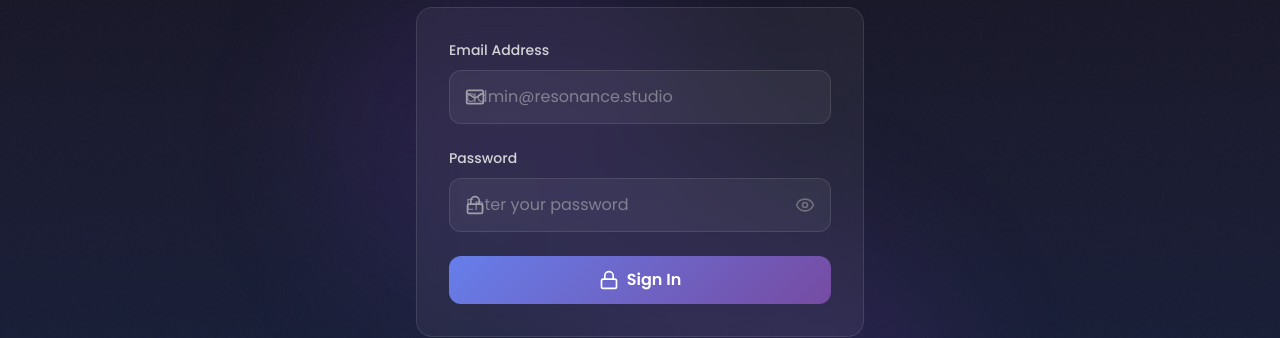
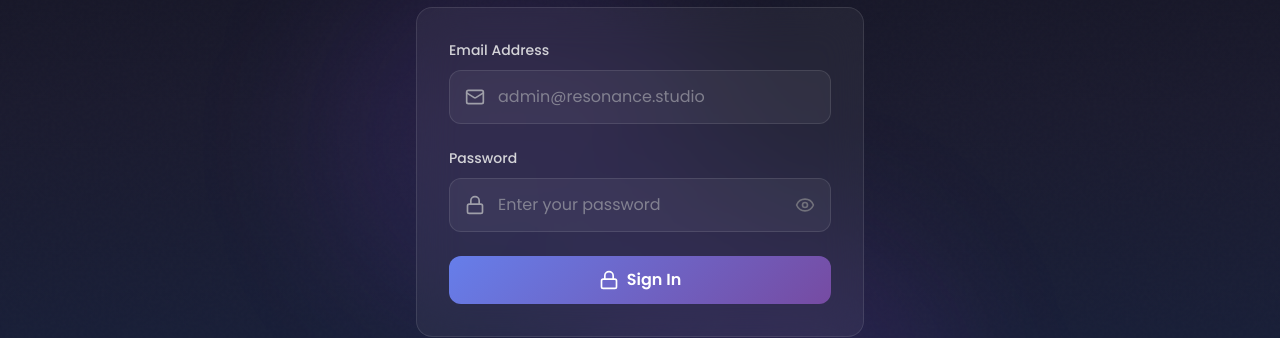
Before and after one commit to Anil-Ranade/Resonance-Studio-Booking-System-Website, a Next.js app: page /admin/login in a window 1280 px wide. Shown: the part 374-712 px from the top of the page. Built offline with nearby package versions, Linux system fonts and the light colour scheme; no server answers.

Commit message:
fixed input for login form 🚀

```diff
--- a/app/admin/login/page.tsx
+++ b/app/admin/login/page.tsx
@@ -139,14 +139,14 @@ export default function AdminLoginPage() {
                 Email Address
               </label>
               <div className="relative">
-                <Mail className="absolute left-4 top-1/2 -translate-y-1/2 w-5 h-5 text-zinc-400 pointer-events-none" />
+                <Mail className="absolute left-4 top-1/2 -translate-y-1/2 w-5 h-5 text-zinc-400 pointer-events-none z-10" />
                 <input
                   type="email"
                   id="admin-email"
                   value={email}
                   onChange={(e) => setEmail(e.target.value)}
                   placeholder="admin@resonance.studio"
-                  className="w-full input pl-12"
+                  className="w-full input !pl-12"
                   required
                   disabled={loading}
                   autoComplete="email"
@@ -160,14 +160,14 @@ export default function AdminLoginPage() {
                 Password
               </label>
               <div className="relative">
-                <Lock className="absolute left-4 top-1/2 -translate-y-1/2 w-5 h-5 text-zinc-400 pointer-events-none" />
+                <Lock className="absolute left-4 top-1/2 -translate-y-1/2 w-5 h-5 text-zinc-400 pointer-events-none z-10" />
                 <input
                   type={showPassword ? 'text' : 'password'}
                   id="admin-password"
                   value={password}
                   onChange={(e) => setPassword(e.target.value)}
                   placeholder="Enter your password"
-                  className="w-full input pl-12 pr-12"
+                  className="w-full input !pl-12 !pr-12"
                   required
                   disabled={loading}
                   autoComplete="current-password"
```
